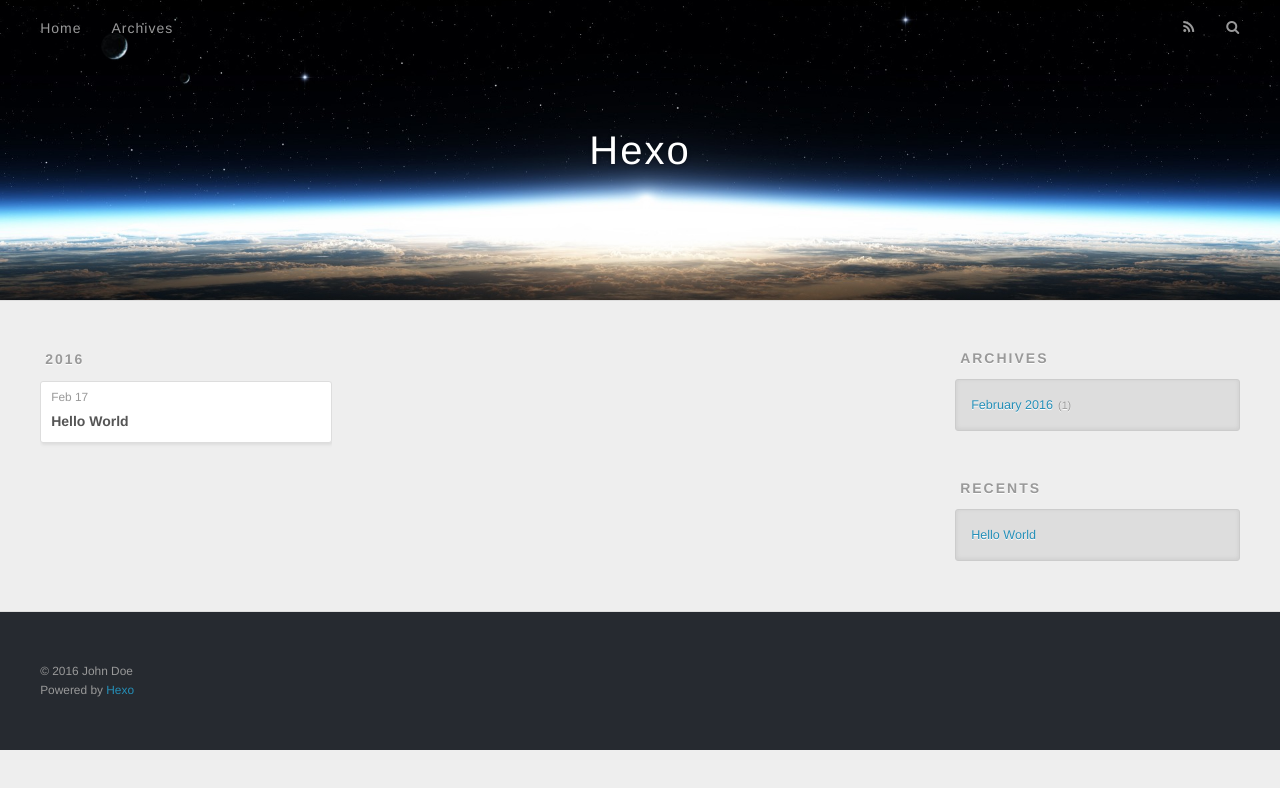
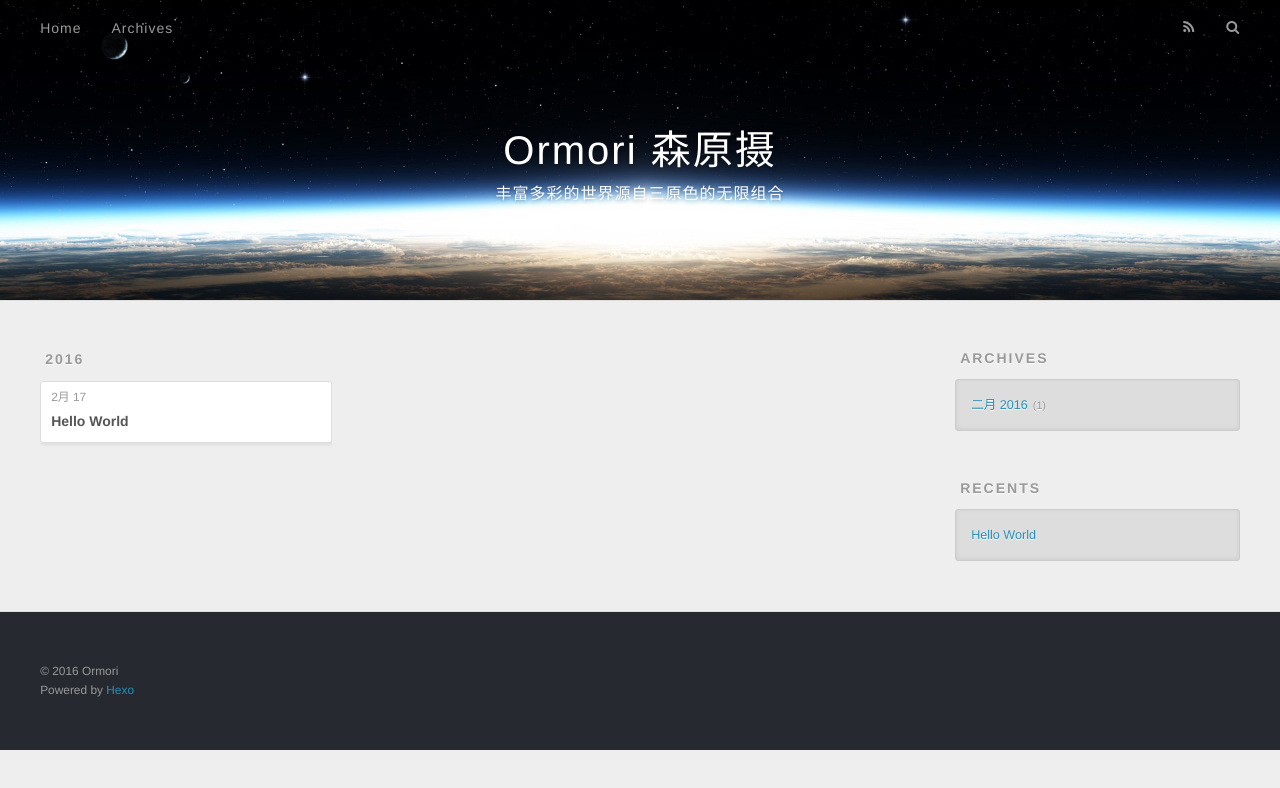
Before and after one commit to ormori/ormori.github.io, a plain HTML site: page archives/2016/02/index.html in a window 1280 px wide. Drawn offline with nearby package versions, Linux system fonts and the light colour scheme.

Commit message:
Site updated: 2016-02-17 14:58:57

```diff
--- a/archives/2016/02/index.html
+++ b/archives/2016/02/index.html
@@ -3,19 +3,19 @@
 <head>
   <meta charset="utf-8">
 
-  <title>Archives: 2016/2 | Hexo</title>
+  <title>Archives: 2016/2 | Ormori 森原摄</title>
   <meta name="viewport" content="width=device-width, initial-scale=1, maximum-scale=1">
-  <meta name="description">
+  <meta name="description" content="森原摄专注于分享网赚资源,网赚项目,以及淘宝客经验交流,wordpress以及discuz建站交流，包括各类精品主题、插件等，以及各类高清影音、怀旧影音资源等资源的分享，站长爱好摄影，也会分享一些摄影图集。">
 <meta property="og:type" content="website">
-<meta property="og:title" content="Hexo">
+<meta property="og:title" content="Ormori 森原摄">
 <meta property="og:url" content="http://yoursite.com/archives/2016/02/index.html">
-<meta property="og:site_name" content="Hexo">
-<meta property="og:description">
+<meta property="og:site_name" content="Ormori 森原摄">
+<meta property="og:description" content="森原摄专注于分享网赚资源,网赚项目,以及淘宝客经验交流,wordpress以及discuz建站交流，包括各类精品主题、插件等，以及各类高清影音、怀旧影音资源等资源的分享，站长爱好摄影，也会分享一些摄影图集。">
 <meta name="twitter:card" content="summary">
-<meta name="twitter:title" content="Hexo">
-<meta name="twitter:description">
+<meta name="twitter:title" content="Ormori 森原摄">
+<meta name="twitter:description" content="森原摄专注于分享网赚资源,网赚项目,以及淘宝客经验交流,wordpress以及discuz建站交流，包括各类精品主题、插件等，以及各类高清影音、怀旧影音资源等资源的分享，站长爱好摄影，也会分享一些摄影图集。">
 
-    <link rel="alternative" href="/atom.xml" title="Hexo" type="application/atom+xml">
+    <link rel="alternative" href="/atom.xml" title="Ormori 森原摄" type="application/atom+xml">
 
 
     <link rel="icon" href="/favicon.png">
@@ -33,8 +33,12 @@
   <div id="header-outer" class="outer">
     <div id="header-title" class="inner">
       <h1 id="logo-wrap">
-        <a href="/" id="logo">Hexo</a>
+        <a href="/" id="logo">Ormori 森原摄</a>
       </h1>
+
+        <h2 id="subtitle-wrap">
+          <a href="/" id="subtitle">丰富多彩的世界源自三原色的无限组合</a>
+        </h2>
 
     </div>
     <div id="header-inner" class="inner">
@@ -76,7 +80,7 @@
   <div class="archive-article-inner">
     <header class="archive-article-header">
       <a href="/2016/02/17/hello-world/" class="archive-article-date">
-  <time datetime="2016-02-17T05:52:43.990Z" itemprop="datePublished">Feb 17</time>
+  <time datetime="2016-02-17T05:52:43.990Z" itemprop="datePublished">2月 17</time>
 </a>
 
 
@@ -106,7 +110,7 @@
   <div class="widget-wrap">
     <h3 class="widget-title">Archives</h3>
     <div class="widget">
-      <ul class="archive-list"><li class="archive-list-item"><a class="archive-list-link" href="/archives/2016/02/">February 2016</a><span class="archive-list-count">1</span></li></ul>
+      <ul class="archive-list"><li class="archive-list-item"><a class="archive-list-link" href="/archives/2016/02/">二月 2016</a><span class="archive-list-count">1</span></li></ul>
     </div>
   </div>
 
@@ -133,7 +137,7 @@
 
   <div class="outer">
     <div id="footer-info" class="inner">
-      &copy; 2016 John Doe<br>
+      &copy; 2016 Ormori<br>
       Powered by <a href="http://hexo.io/" target="_blank">Hexo</a>
     </div>
   </div>
```
Also changed, not shown: 2016/02/17/hello-world/index.html (+11 -7 lines), archives/2016/index.html (+16 -12 lines), archives/index.html (+16 -12 lines), index.html (+16 -12 lines).
